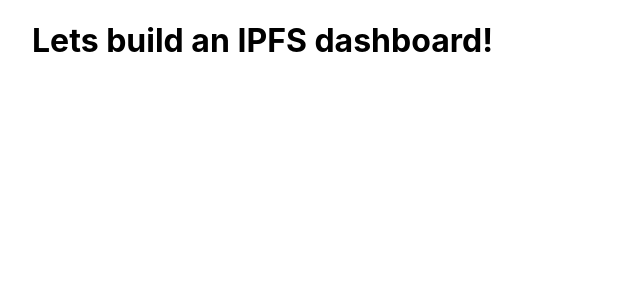
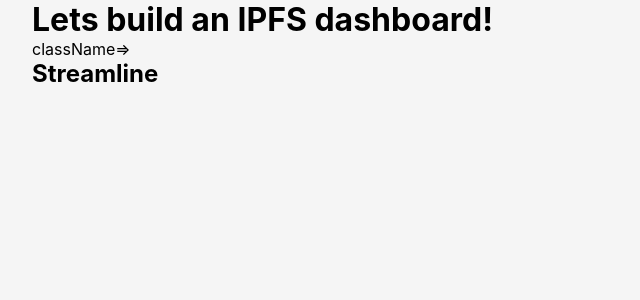
Before and after one commit to noryev/dash-nextjs, a Next.js app: page / in a window 1280 px wide. Shown: the top 300 px of the page, without its empty margins (0-640 px from the left). Built offline with nearby package versions, Linux system fonts and the light colour scheme.

Commit message:
added navbar

```diff
--- /dev/null
+++ b/pages/components/LeftNavbar.js
@@ -0,0 +1,13 @@
+import React from "react";
+import styles from "../../styles/Home.module.css";
+
+function LeftNavbar() {
+    return <div className={styles.navcontainer}>
+        <div> className={StyleSheet.logo}>
+            <h2>Streamline</h2>
+        </div>
+
+    </div>;
+}
+
+export default LeftNavbar;
--- a/pages/index.js
+++ b/pages/index.js
@@ -1,16 +1,20 @@
 import Head from 'next/head';
 import Image from 'next/image';
 import styles from '../styles/Home.module.css';
+import LeftNavbar from './components/LeftNavbar';
 
 export default function Home() {
   return (
     <div className={styles.container}>
       <Head>
-        <title>Create Next App</title>
+        <title>Fenring</title>
         <meta name="description" content="Created by Noyev" />
         <link rel="icon" href="/pro.ico" />
       </Head>
       <h1>Lets build an IPFS dashboard!</h1>
+      <LeftNavbar/>
+      {/*header*/}
+      {/*Content*/}
     </div>
   );
 }
--- a/styles/globals.css
+++ b/styles/globals.css
@@ -12,8 +12,16 @@
 }
 
 * {
+  margin:0;
+  padding:0;
   box-sizing: border-box;
 }
+
+  body{
+    background:rgb(245,245,245);
+    width:100%;
+    height:100%;
+  }
 
 @media (prefers-color-scheme: dark) {
   html {
```
Also changed, not shown: pages/components/Content.js (added, +9 -0 lines), pages/components/Header.js (added).
